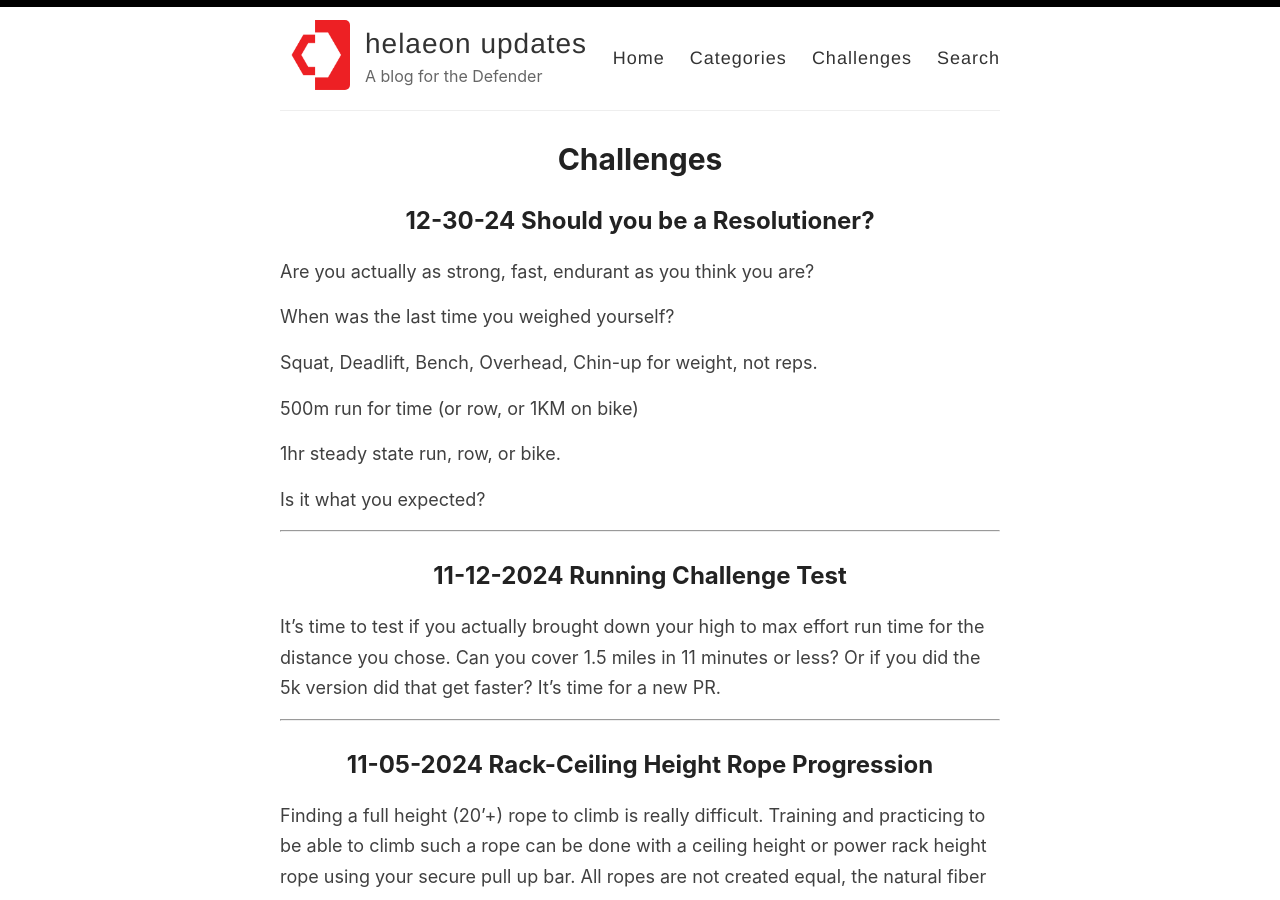
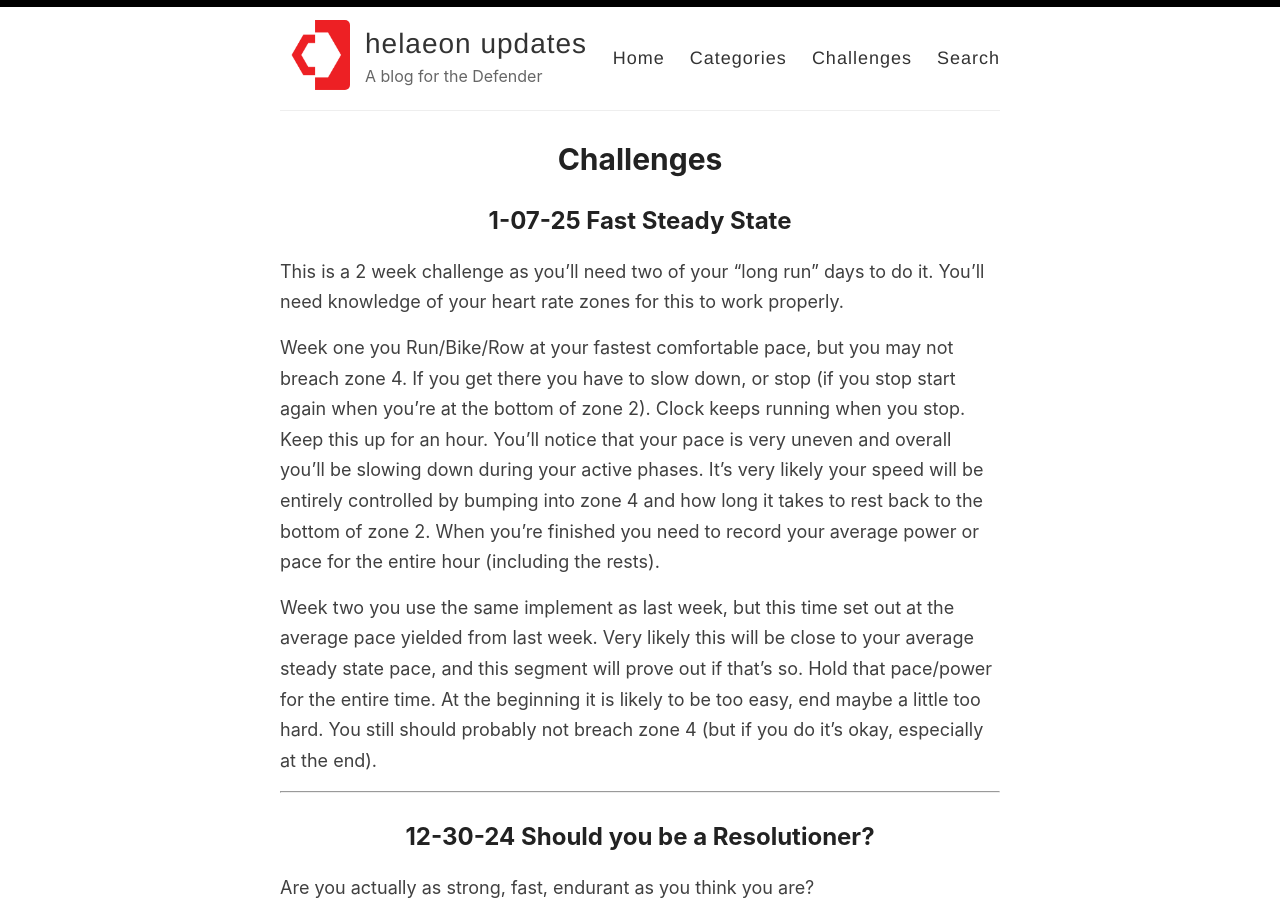
Before and after one commit to helaeon/helaeon.github.io, a Jekyll site: the page built from _pages/challenges.md, in a window 1280 px wide and 900 px high. Built offline with Jekyll 4.4.1, drawn with Linux system fonts in a browser that asks for light colours.

Commit message:
Add files via upload

```diff
--- a/_pages/challenges.md
+++ b/_pages/challenges.md
@@ -3,6 +3,15 @@ layout: page
 permalink: /challenges/
 title: Challenges
 ---
+**1-07-25 Fast Steady State**
+------
+This is a 2 week challenge as you'll need two of your "long run" days to do it. You'll need knowledge of your heart rate zones for this to work properly.
+
+Week one you Run/Bike/Row at your fastest comfortable pace, but you may not breach zone 4. If you get there you have to slow down, or stop (if you stop start again when you're at the bottom of zone 2). Clock keeps running when you stop. Keep this up for an hour. You'll notice that your pace is very uneven and overall you'll be slowing down during your active phases. It's very likely your speed will be entirely controlled by bumping into zone 4 and how long it takes to rest back to the bottom of zone 2. When you're finished you need to record your average power or pace for the entire hour (including the rests).
+
+Week two you use the same implement as last week, but this time set out at the average pace yielded from last week. Very likely this will be close to your average steady state pace, and this segment will prove out if that's so. Hold that pace/power for the entire time. At the beginning it is likely to be too easy, end maybe a little too hard. You still should probably not breach zone 4 (but if you do it's okay, especially at the end).
+
+******
 
 **12-30-24 Should you be a Resolutioner?**
 ------
```
